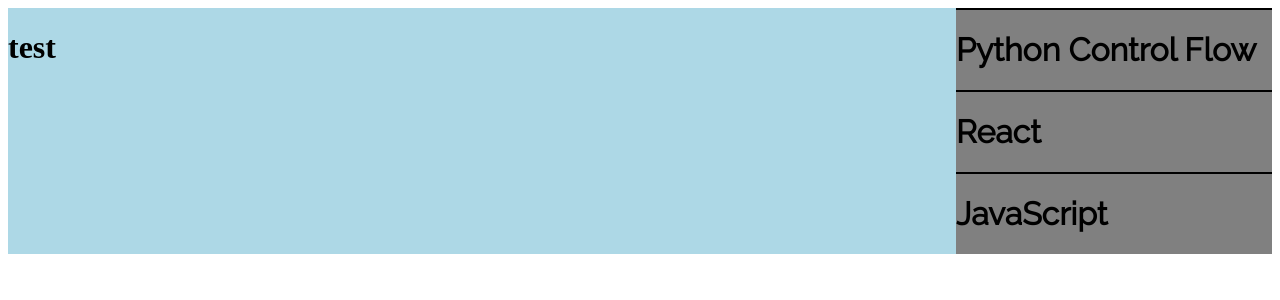
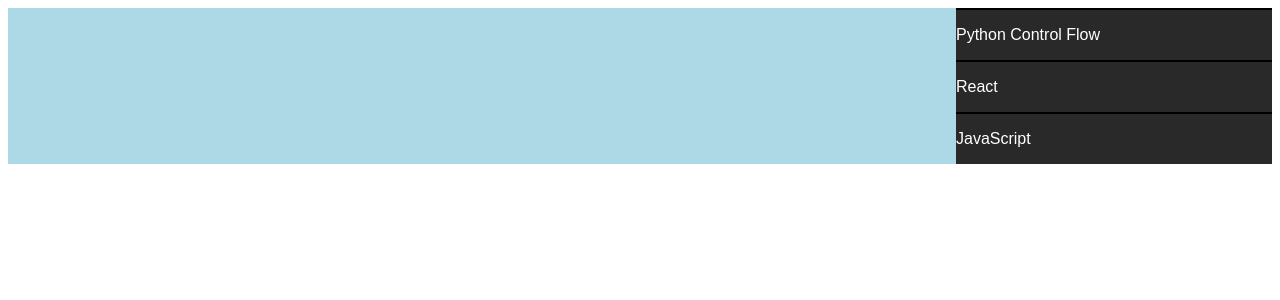
Before and after one commit to mford008/ls-video-player, a Vue app: page / in a window 1280 px wide. Shown: the top 300 px of the page. Built offline with nearby package versions, Linux system fonts and the light colour scheme.

Commit message:
colors updated

```diff
--- a/src/components/List.vue
+++ b/src/components/List.vue
@@ -20,6 +20,7 @@ export default {
   data() {
     return {
       storeState: store.state,
+      // activeItem: ''
     }
   },
   components: {
@@ -28,12 +29,24 @@ export default {
   props: {
     items: Array,
   },
+  // computed: {
+  //   isActive(item) {
+  //     this.activeItem = item;
+  //   }
+  // },
+  // methods: {
+  //   check() {
+  //     // this.activeItem = this.item;
+  //     // console.log('hello');
+  //     // console.log(event);
+  //   }
+  // }
 }
 </script>
 
 <style>
 .list {
-  background: gray;
+  background: #292929;
   padding: 0;
   margin: 0;
 }
--- a/src/components/ListItem.vue
+++ b/src/components/ListItem.vue
@@ -1,6 +1,6 @@
 <template>
-  <div class="listItem" @click="selectLecture">
-    <h1>{{ item.title }}</h1>
+  <div class="listItem" :class="{ 'active': activeItem === item }" @click="selectLecture">
+    <p>{{ item.title }}</p>
   </div>
 </template>
 
@@ -12,6 +12,7 @@ export default {
   data() {
     return {
       storeState: store.state,
+      activeItem: ''
     }
   },
   props: {
@@ -20,10 +21,19 @@ export default {
         value: '',
     }
   },
+  // computed: {
+  //   isActive() {
+  //     return this.storeState.selectedVideo;
+  //   }
+  // },
   methods: {
     selectLecture() {
+      // console.log('test', this.item.title, this.storeState.selectedVideo.title);
       this.storeState.selectedVideo = this.item;
-    }
+      this.activeItem = this.item;
+      console.log('literally anything');
+    },
+
   },
 }
 
@@ -31,7 +41,8 @@ export default {
 
 <style>
 .listItem {
-    font-family: 'Raleway', sans-serif;
+    font-family: Arial, Helvetica, sans-serif;
     font-size: 16px;
+    color: white;
 }
 </style>
--- a/src/components/VideoPlayer.vue
+++ b/src/components/VideoPlayer.vue
@@ -1,6 +1,5 @@
 <template>
   <div class="videoPlayer">
-      <h1>test</h1>
       <h2>{{storeState.selectedVideo.title}}</h2>
       <!-- <div v-html="storeState.selectedVideo.content"></div> -->
   </div>
```
